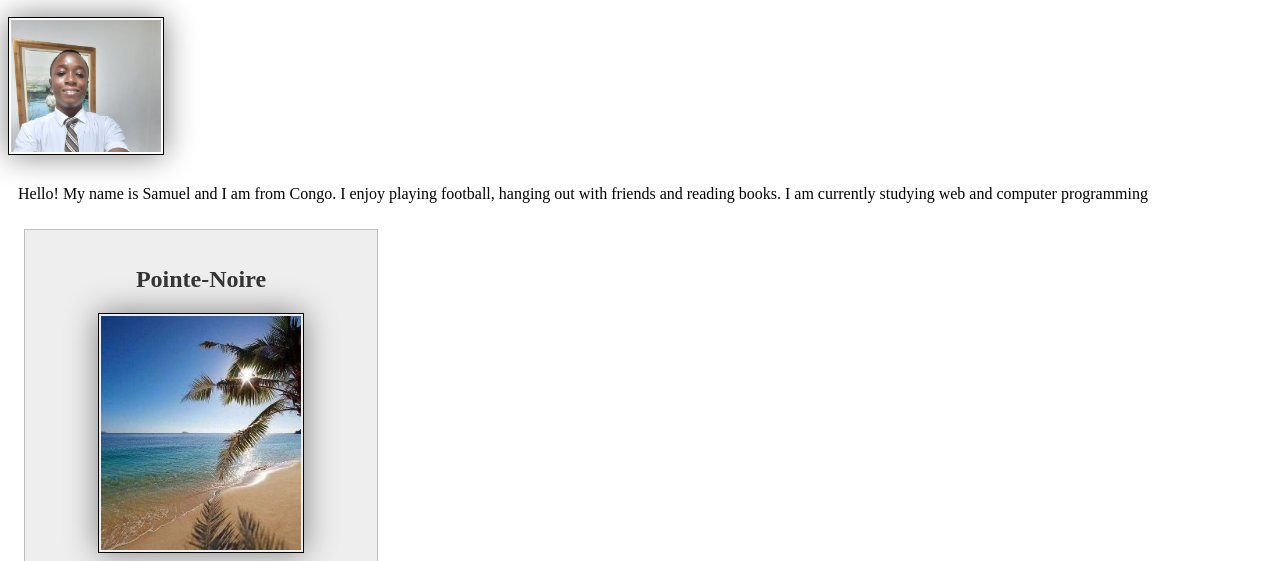
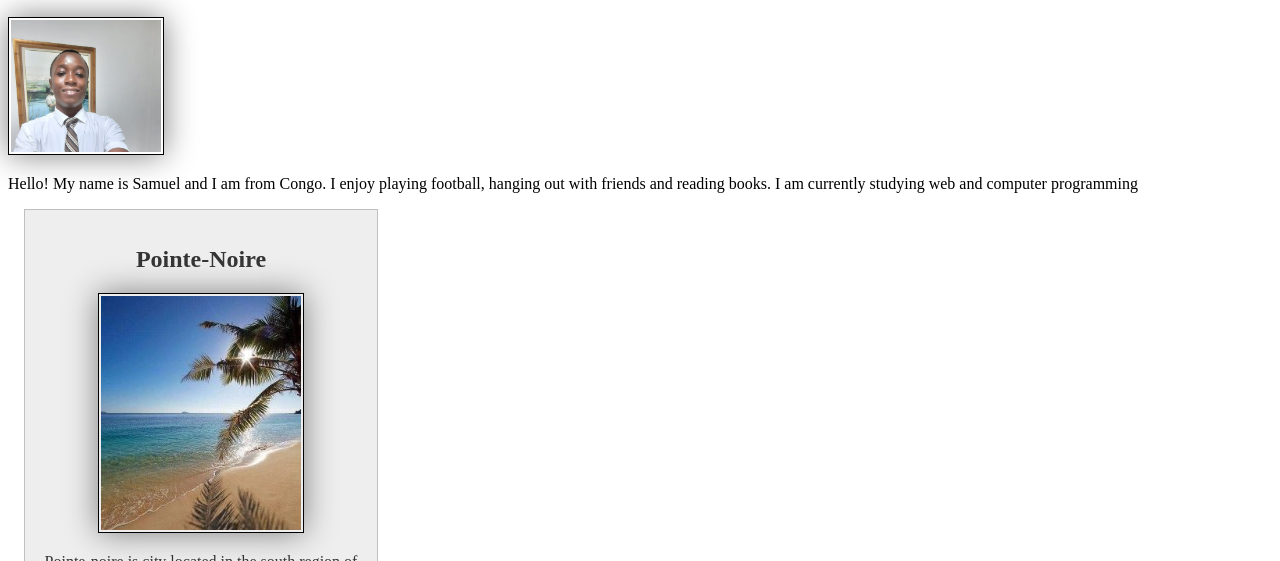
Before and after one commit to samuelelvis/WDD130, a plain HTML site: page index.html in a window 1280 px wide. Shown: the part 239-800 px from the top of the page. Drawn offline with Linux system fonts and the light colour scheme.

Commit message:
modified

```diff
--- a/index.html
+++ b/index.html
@@ -3,8 +3,10 @@
 <head>
     <meta charset="UTF-8">
     <meta name="viewport" content="width=device-width, initial-scale=1.0">
-    <link rel="stylesheet" href="styles/styles.css">
     <title>Samul Nzaou | WDD 130</title>
+    <meta name="This a Rafting Site" content="Samuel | WDD 130. Get information about the Rafting">
+    <meta name="Writen by Samuel Nzaou" content="Samuel">
+    <link rel = "stylesheet" href="styles/styles.css">
 </head>
 <body>
     <header>
--- a/styles/styles.css
+++ b/styles/styles.css
@@ -48,8 +48,14 @@ main img{
     height: auto;
 }
 
+p { padding: 0;}
+
 footer {
     margin-top: 15px;
     border-top: 1px solid #000;
     text-align: center;
 }
+
+main {
+    max-width: 840;
+}
```
